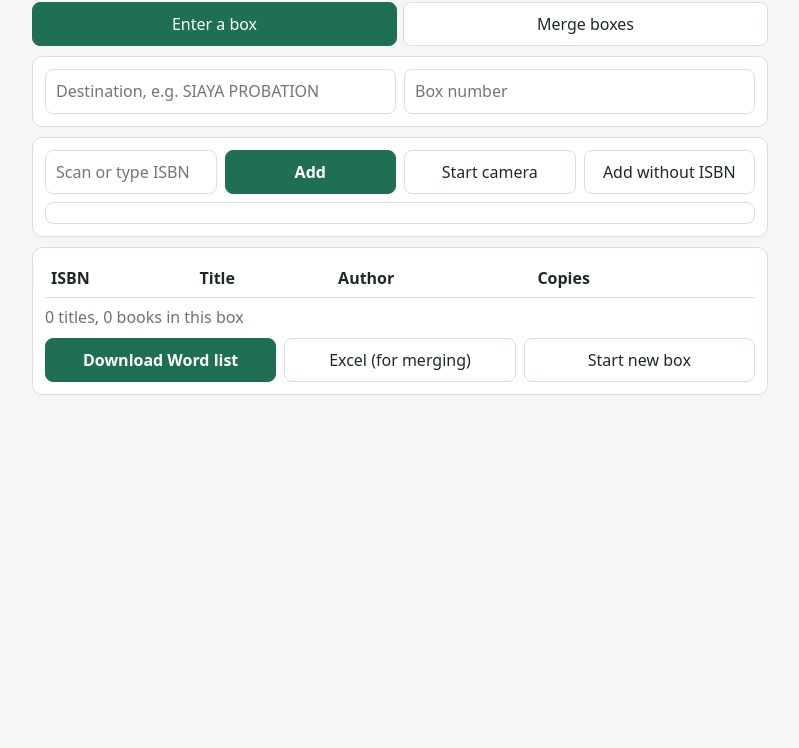
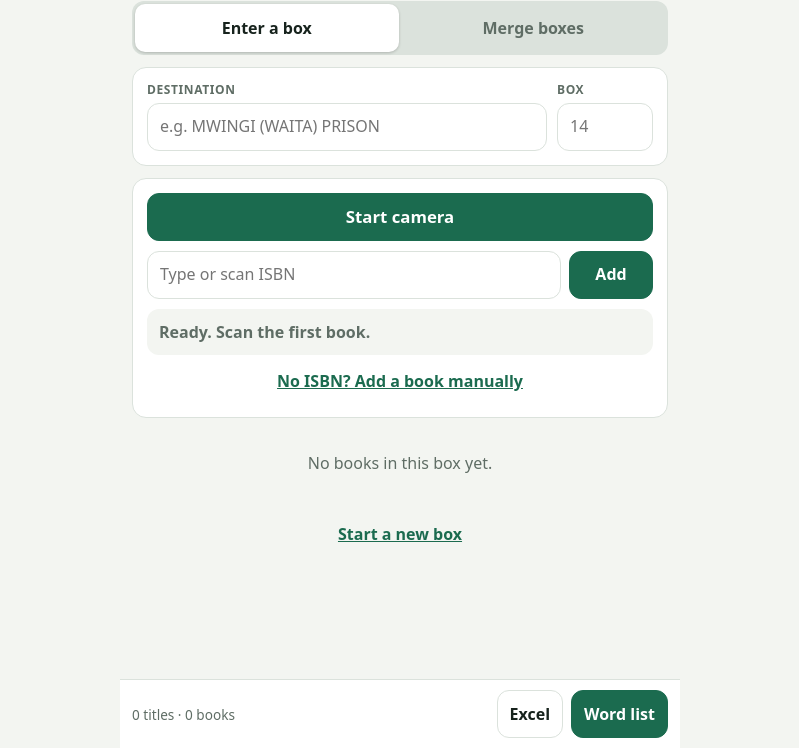
Before and after one commit to ClintonCodes-ctrl/book-scanner, a plain HTML site: page index.html in a window 1280 px wide. Shown: the part 52-800 px from the top of the page, without its empty margins (240-1039 px from the left). Drawn offline with Linux system fonts and the light colour scheme.

Commit message:
Add files via upload

```diff
--- a/index.html
+++ b/index.html
@@ -2,90 +2,87 @@
 <html lang="en">
 <head>
 <meta charset="utf-8">
-<meta name="viewport" content="width=device-width, initial-scale=1">
+<meta name="viewport" content="width=device-width, initial-scale=1, viewport-fit=cover">
 <title>Book box scanner</title>
 <script src="https://cdnjs.cloudflare.com/ajax/libs/xlsx/0.18.5/xlsx.full.min.js"></script>
 <script src="https://cdn.jsdelivr.net/npm/docx@7.8.2/build/index.js"></script>
 <script src="https://cdnjs.cloudflare.com/ajax/libs/html5-qrcode/2.3.8/html5-qrcode.min.js"></script>
 <style>
-:root{--bg:#f6f7f4;--card:#fff;--ink:#1d2a24;--mute:#68766f;--line:#d9dfd9;--acc:#1f6f54;--accink:#fff;--warn:#b4560b;--bad:#b3261e}
-@media (prefers-color-scheme:dark){:root{--bg:#121816;--card:#1b2420;--ink:#e8efe9;--mute:#93a39a;--line:#2d3a34;--acc:#4fb98f;--accink:#08130e;--warn:#e8a15c;--bad:#f2837c}}
-*{box-sizing:border-box}
-body{margin:0;background:var(--bg);color:var(--ink);font:16px/1.4 system-ui,sans-serif;padding:12px;max-width:760px;margin:auto}
-h1{font-size:1.25rem;margin:4px 0 10px}
-.tabs{display:flex;gap:6px;margin-bottom:10px}
-.tabs button{flex:1}
-.card{background:var(--card);border:1px solid var(--line);border-radius:10px;padding:12px;margin-bottom:10px}
-.row{display:flex;gap:8px;flex-wrap:wrap}
-.row>*{flex:1;min-width:120px}
-input,button{font:inherit;padding:10px;border-radius:8px;border:1px solid var(--line);background:var(--card);color:var(--ink)}
-button{cursor:pointer}
-button.p{background:var(--acc);color:var(--accink);border-color:var(--acc);font-weight:600}
-button.on,.tabs button.on{background:var(--acc);color:var(--accink);border-color:var(--acc)}
+:root{--bg:#f3f5f1;--card:#fff;--ink:#17231d;--mute:#5f6d65;--line:#dbe2dc;--acc:#1b6b4f;--accink:#fff;--warn:#b4560b;--bad:#b3261e;--r:14px}
+@media (prefers-color-scheme:dark){:root{--bg:#101614;--card:#1a231f;--ink:#e8efe9;--mute:#9aaaa1;--line:#2c3933;--acc:#4fb98f;--accink:#08130e;--warn:#e8a15c;--bad:#f2837c}}
+*{box-sizing:border-box;-webkit-tap-highlight-color:transparent}
+body{margin:0 auto;background:var(--bg);color:var(--ink);font:16px/1.4 system-ui,-apple-system,sans-serif;max-width:560px;padding:calc(12px + env(safe-area-inset-top)) 12px calc(96px + env(safe-area-inset-bottom))}
+h1{font-size:1.2rem;margin:4px 2px 10px}
+.seg{display:flex;gap:3px;background:var(--line);border-radius:12px;padding:3px;margin-bottom:12px}
+.seg button{flex:1;border:0;background:transparent;color:var(--mute);border-radius:10px}
+.seg button.on{background:var(--card);color:var(--ink);box-shadow:0 1px 3px #0003}
+.card{background:var(--card);border:1px solid var(--line);border-radius:var(--r);padding:14px;margin-bottom:12px}
+.grid{display:grid;grid-template-columns:1fr 96px;gap:10px}
+.lab{display:block;font-size:.75rem;font-weight:700;color:var(--mute);margin:0 0 4px;text-transform:uppercase;letter-spacing:.05em}
+.row{display:flex;gap:8px;flex-wrap:wrap}.row>*{flex:1;min-width:140px}
+input,button{font:inherit;min-height:48px;padding:10px 12px;border-radius:12px;border:1px solid var(--line);background:var(--card);color:var(--ink)}
+input{width:100%}
+button{cursor:pointer;font-weight:600}
+button.p{background:var(--acc);color:var(--accink);border-color:var(--acc)}
+button.on{background:var(--acc);color:var(--accink);border-color:var(--acc)}
+.seg button.on{background:var(--card);color:var(--ink);border:0}
 :focus-visible{outline:3px solid var(--acc);outline-offset:2px}
-#reader{width:100%;margin-top:8px}
-#msg{min-height:1.3em;color:var(--mute);margin:8px 0 0;padding:10px 12px;border-radius:8px;font-weight:600;border:1px solid var(--line)}
-#msg.ok{background:var(--acc);color:var(--accink);border-color:var(--acc)}
-#msg.wait{background:var(--warn);color:#fff;border-color:var(--warn)}
-#msg.bad{background:var(--bad);color:#fff;border-color:var(--bad)}
-.tw{overflow-x:auto}
-table{width:100%;border-collapse:collapse}
-th,td{text-align:left;padding:7px 6px;border-bottom:1px solid var(--line);vertical-align:middle}
-td.n{white-space:nowrap}
-td input{width:56px;padding:6px;text-align:center}
-td button{padding:6px 10px}
-.pend{color:var(--warn);font-style:italic}
-.tot{color:var(--mute);margin:8px 0 0}
+.big{width:100%;font-size:1.05rem}
+#reader{width:100%;margin-top:10px;border-radius:12px;overflow:hidden}
+#reader:empty{display:none}
+.isbnrow{display:flex;gap:8px;margin-top:10px}
+.isbnrow input{flex:1;min-width:0}.isbnrow button{min-width:84px}
+#msg{margin:10px 0 0;padding:12px;border-radius:12px;font-weight:600;background:var(--bg);color:var(--mute)}
+#msg.ok{background:var(--acc);color:var(--accink)}
+#msg.wait{background:var(--warn);color:#fff}
+#msg.bad{background:var(--bad);color:#fff}
+.link{width:100%;border:0;background:none;color:var(--acc);text-decoration:underline;min-height:44px;margin-top:4px}
+.item{position:relative;display:grid;grid-template-columns:1fr auto;gap:10px;align-items:center;background:var(--card);border:1px solid var(--line);border-radius:var(--r);padding:12px;margin-bottom:8px}
+.item.new{animation:fl 1.4s ease-out}
+@keyframes fl{from{box-shadow:0 0 0 3px var(--acc);background:color-mix(in srgb,var(--acc) 18%,var(--card))}to{box-shadow:0 0 0 0 transparent}}
+.info{padding-right:24px;min-width:0}
+.ti{font-weight:650;overflow-wrap:anywhere}
+.au{color:var(--mute);font-size:.92rem}
+.is{color:var(--mute);font-size:.78rem}
+.pend{color:var(--warn);font-style:italic;font-weight:500}
+.step{display:flex;align-items:center;gap:4px}
+.step button{min-width:44px;padding:0;font-size:1.25rem}
+.step input{width:52px;padding:0;text-align:center}
+.x{position:absolute;top:2px;right:2px;width:36px;min-height:36px;padding:0;border:0;background:none;color:var(--mute)}
+.empty{text-align:center;color:var(--mute);padding:18px}
+.bar{position:fixed;left:0;right:0;bottom:0;max-width:560px;margin:0 auto;display:flex;align-items:center;gap:8px;padding:10px 12px calc(10px + env(safe-area-inset-bottom));background:var(--card);border-top:1px solid var(--line)}
+#tot{flex:1;font-size:.85rem;color:var(--mute);line-height:1.25}
 .hide{display:none}
-dialog{border:1px solid var(--line);border-radius:10px;background:var(--card);color:var(--ink);width:min(92vw,420px)}
-dialog input{width:100%;margin-bottom:8px}
+dialog{border:1px solid var(--line);border-radius:var(--r);background:var(--card);color:var(--ink);width:min(92vw,420px)}
+dialog input{margin-bottom:8px}
 </style>
 </head>
 <body>
 <h1>Book box scanner</h1>
-<div class="tabs">
-  <button id="tScan" class="on">Enter a box</button>
-  <button id="tMerge">Merge boxes</button>
-</div>
+<div class="seg"><button id="tScan" class="on">Enter a box</button><button id="tMerge">Merge boxes</button></div>
 
 <section id="scan">
-  <div class="card">
-    <div class="row">
-      <input id="station" placeholder="Destination, e.g. SIAYA PROBATION" autocomplete="off">
-      <input id="box" placeholder="Box number" autocomplete="off">
-    </div>
+  <div class="card grid">
+    <div><label class="lab" for="station">Destination</label><input id="station" placeholder="e.g. MWINGI (WAITA) PRISON" autocomplete="off" autocapitalize="characters"></div>
+    <div><label class="lab" for="box">Box</label><input id="box" placeholder="14" autocomplete="off"></div>
   </div>
   <div class="card">
-    <div class="row">
-      <input id="isbn" inputmode="numeric" enterkeyhint="go" placeholder="Scan or type ISBN" autocomplete="off">
-      <button id="add" class="p">Add</button>
-      <button id="cam">Start camera</button>
-      <button id="manual">Add without ISBN</button>
-    </div>
+    <button id="cam" class="big p">Start camera</button>
     <div id="reader"></div>
-    <p id="msg" role="status"></p>
+    <div class="isbnrow"><input id="isbn" inputmode="numeric" enterkeyhint="go" placeholder="Type or scan ISBN" autocomplete="off"><button id="add" class="p">Add</button></div>
+    <p id="msg" role="status">Ready. Scan the first book.</p>
+    <button id="manual" class="link">No ISBN? Add a book manually</button>
   </div>
-  <div class="card">
-    <div class="tw">
-      <table>
-        <thead><tr><th>ISBN</th><th>Title</th><th>Author</th><th>Copies</th><th></th></tr></thead>
-        <tbody id="list"></tbody>
-      </table>
-    </div>
-    <p class="tot" id="tot"></p>
-    <div class="row" style="margin-top:10px">
-      <button id="expw" class="p">Download Word list</button>
-      <button id="exp">Excel (for merging)</button>
-      <button id="clr">Start new box</button>
-    </div>
-  </div>
+  <div id="list"></div>
+  <button id="clr" class="link">Start a new box</button>
+  <div class="bar"><span id="tot"></span><button id="exp">Excel</button><button id="expw" class="p">Word list</button></div>
 </section>
 
 <section id="merge" class="hide">
   <div class="card">
     <p>Choose the Excel files (from "Excel (for merging)") for boxes going to the same destination. Copies for the same ISBN are added together and S/NO is renumbered.</p>
     <input type="file" id="files" accept=".xlsx,.xls" multiple>
-    <div class="row" style="margin-top:10px"><input id="mstation" placeholder="Destination, e.g. SIAYA PROBATION"><input id="mname" placeholder="File name (e.g. Mwingi_All)"><button id="mgow" class="p">Merge to Word</button><button id="mgo">Merge to Excel</button></div>
+    <div class="row" style="margin-top:10px"><input id="mstation" placeholder="Destination, e.g. MWINGI (WAITA) PRISON"><input id="mname" placeholder="File name (e.g. Mwingi_All)"><button id="mgow" class="p">Merge to Word</button><button id="mgo">Merge to Excel</button></div>
     <p id="mmsg" role="status"></p>
   </div>
 </section>
@@ -103,7 +100,7 @@ dialog input{width:100%;margin-bottom:8px}
 <script>
 const $=id=>document.getElementById(id);
 const KEY='bookbox.v1';
-let S={station:'',box:'',items:[]};
+let S={station:'',box:'',items:[]},flash=null;
 try{S=Object.assign(S,JSON.parse(localStorage.getItem(KEY)||'{}'))}catch(e){}
 const save=()=>{try{localStorage.setItem(KEY,JSON.stringify(S))}catch(e){}};
 const say=(t,k)=>{const m=$('msg');m.textContent=t;m.className=k||''};
@@ -140,6 +137,7 @@ async function lookup(isbn){
 async function addIsbn(raw){
   const isbn=toIsbn13(raw);
   if(!isbn){say('Not a valid ISBN: '+raw+'. Check the digits.','bad');return}
+  flash=isbn;setTimeout(()=>{flash=null},1500);
   const ex=S.items.find(i=>i.isbn===isbn);
   if(ex){ex.copies++;save();render();say(`+1 copy: ${ex.title||isbn} (now ${ex.copies})`,'ok');beep();return}
   const it={isbn,title:'',author:'',copies:1,state:'pending'};
@@ -165,16 +163,17 @@ function beep(){
 
 /* Rendering */
 function render(){
-  $('list').innerHTML=S.items.map((it,i)=>{
+  $('list').innerHTML=S.items.length?S.items.map((it,i)=>{
     const t=it.state==='pending'?'<span class="pend">title pending…</span>':
-      it.state==='missing'?`<span class="pend" data-edit="${i}">not found, tap to enter</span>`:esc(it.title);
-    return `<tr><td>${esc(it.isbn||'—')}</td><td data-edit="${i}">${t}</td><td>${esc(it.author)}</td>
-    <td class="n"><button data-d="${i}" aria-label="Fewer">−</button>
+      it.state==='missing'?'<span class="pend">not found, tap to enter</span>':esc(it.title);
+    return `<div class="item${it.isbn&&it.isbn===flash?' new':''}">
+    <div class="info" data-edit="${i}"><div class="ti">${t}</div><div class="au">${esc(it.author)}</div><div class="is">${esc(it.isbn||'No ISBN')}</div></div>
+    <div class="step"><button data-d="${i}" aria-label="Fewer">−</button>
     <input type="number" min="1" value="${it.copies}" data-c="${i}" aria-label="Copies">
-    <button data-u="${i}" aria-label="More">+</button></td>
-    <td><button data-x="${i}" aria-label="Delete row">✕</button></td></tr>`}).join('');
+    <button data-u="${i}" aria-label="More">+</button></div>
+    <button class="x" data-x="${i}" aria-label="Delete book">✕</button></div>`}).join(''):'<p class="empty">No books in this box yet.</p>';
   const n=S.items.reduce((a,i)=>a+i.copies,0);
-  $('tot').textContent=`${S.items.length} titles, ${n} books in this box`;
+  $('tot').textContent=`${S.items.length} titles · ${n} books`;
   $('station').value=S.station;$('box').value=S.box;
 }
 $('list').addEventListener('click',e=>{
@@ -204,7 +203,7 @@ $('add').onclick=submitIsbn;
 /* Camera */
 let cam=null,last='',lastT=0;
 $('cam').onclick=async()=>{
-  if(cam){await cam.stop().catch(()=>{});cam=null;$('cam').textContent='Start camera';$('cam').classList.remove('on');return}
+  if(cam){await cam.stop().catch(()=>{});try{cam.clear()}catch(e){}cam=null;$('cam').textContent='Start camera';$('cam').classList.remove('on');return}
   if(!window.Html5Qrcode){say('Camera library did not load. Check your connection.');return}
   try{
     cam=new Html5Qrcode('reader',{formatsToSupport:[Html5QrcodeSupportedFormats.EAN_13],useBarCodeDetectorIfSupported:true});
```
